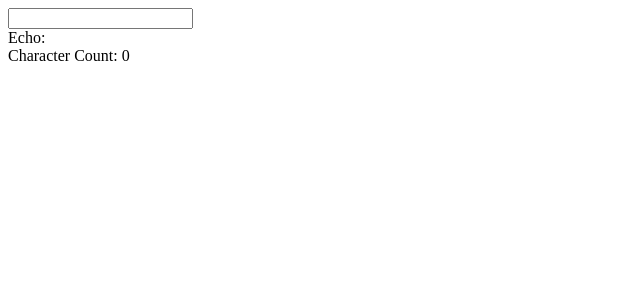
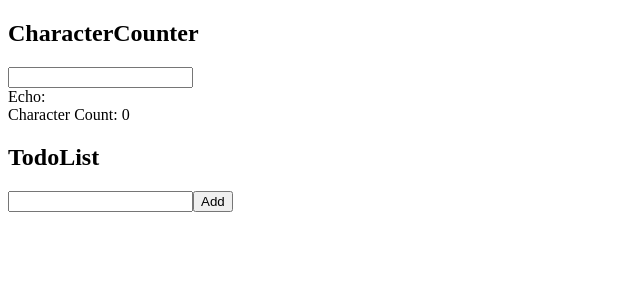
Before and after one commit to high-g/recoil, a React (Create React App) app in the folder recoil-ts/: page / in a window 1280 px wide. Shown: the top 300 px of the page, without its empty margins (0-640 px from the left). Built offline with nearby package versions, Linux system fonts and the light colour scheme.

Commit message:
feat: todo

```diff
--- a/recoil-ts/src/App.tsx
+++ b/recoil-ts/src/App.tsx
@@ -1,11 +1,20 @@
 import React from 'react'
 import { RecoilRoot } from 'recoil'
 import CharacterCounter from './components/CharacterCounter'
+import TodoList from './components/TodoList'
 
 const App: React.FC = () => {
   return (
     <RecoilRoot>
-      <CharacterCounter />
+      <div>
+        <h2>CharacterCounter</h2>
+        <CharacterCounter />
+      </div>
+
+      <div>
+        <h2>TodoList</h2>
+        <TodoList />
+      </div>
     </RecoilRoot>
   )
 }
--- /dev/null
+++ b/recoil-ts/src/components/TodoItem.tsx
@@ -0,0 +1,52 @@
+import React from 'react'
+import { useRecoilState } from 'recoil'
+import { todoListState } from '../globalStates/atoms'
+import { TodoItemType } from '../types'
+
+const TodoItem: React.FC<Props> = ({ item }) => {
+  const [todoList, setTodoList] = useRecoilState(todoListState)
+  const index = todoList.findIndex((listItem) => listItem === item)
+
+  const editItemText = (e: React.FormEvent<HTMLInputElement>) => {
+    const newList = replaceItemAtIndex(todoList, index, {
+      ...item,
+      text: e.currentTarget.value,
+    })
+    setTodoList(newList)
+  }
+
+  const toggleItemCompletion = () => {
+    const newList = replaceItemAtIndex(todoList, index, {
+      ...item,
+      isComplete: !item.isComplete,
+    })
+    setTodoList(newList)
+  }
+
+  const deleteItem = () => {
+    const newList = removeItemAtIndex(todoList, index)
+    setTodoList(newList)
+  }
+
+  return (
+    <div>
+      <input type="text" value={item.text} onChange={editItemText} />
+      <input type="checkbox" checked={item.isComplete} onChange={toggleItemCompletion} />
+      <button onClick={deleteItem}>x</button>
+    </div>
+  )
+}
+
+function replaceItemAtIndex(arr: TodoItemType[], index: number, newValue: TodoItemType) {
+  return [...arr.slice(0, index), newValue, ...arr.slice(index + 1)]
+}
+
+function removeItemAtIndex(arr: TodoItemType[], index: number) {
+  return [...arr.slice(0, index), ...arr.slice(index + 1)]
+}
+
+type Props = {
+  item: TodoItemType
+}
+
+export default TodoItem
--- /dev/null
+++ b/recoil-ts/src/components/TodoItemCreator.tsx
@@ -0,0 +1,39 @@
+import React, { useState } from 'react'
+import { useSetRecoilState } from 'recoil'
+import { todoListState } from '../globalStates/atoms'
+
+const TodoItemCreator: React.FC = () => {
+  const [inputValue, setInputValue] = useState('')
+  const setTodoList = useSetRecoilState(todoListState)
+
+  const onChange = (e: React.FormEvent<HTMLInputElement>) => {
+    setInputValue(e.currentTarget.value)
+  }
+
+  const addItem = () => {
+    setTodoList((oldTodoList) => [
+      ...oldTodoList,
+      {
+        id: getId(),
+        text: inputValue,
+        isComplete: false,
+      },
+    ])
+    setInputValue('')
+  }
+
+  return (
+    <div>
+      <input type="text" value={inputValue} onChange={onChange} />
+      <button onClick={addItem}>Add</button>
+    </div>
+  )
+}
+
+let id = 0
+
+const getId = () => {
+  return id++
+}
+
+export default TodoItemCreator
--- /dev/null
+++ b/recoil-ts/src/components/TodoList.tsx
@@ -0,0 +1,23 @@
+import React from 'react'
+import { useRecoilValue } from 'recoil'
+import { todoListState } from '../globalStates/atoms'
+import TodoItemCreator from './TodoItemCreator'
+import TodoItem from './TodoItem'
+import { TodoItemType } from '../types'
+
+const TodoList: React.FC = () => {
+  const todoList = useRecoilValue(todoListState)
+  return (
+    <>
+      <p>
+        <TodoItemCreator />
+      </p>
+
+      {todoList.map((todoItem: TodoItemType) => (
+        <TodoItem key={todoItem.id} item={todoItem} />
+      ))}
+    </>
+  )
+}
+
+export default TodoList
--- a/recoil-ts/src/globalStates/atoms.ts
+++ b/recoil-ts/src/globalStates/atoms.ts
@@ -1,7 +1,13 @@
 import { atom } from 'recoil'
 import { AtomKeys } from './recoilKeys'
+import { TodoItemType } from '../types'
 
 export const textState = atom<string>({
   key: AtomKeys.TEXT_STATE,
   default: '',
 })
+
+export const todoListState = atom<TodoItemType[]>({
+  key: AtomKeys.TODO_STATE,
+  default: [],
+})
--- /dev/null
+++ b/recoil-ts/src/types.ts
@@ -0,0 +1,5 @@
+export type TodoItemType = {
+  id: number
+  text: string
+  isComplete: boolean
+}
```
